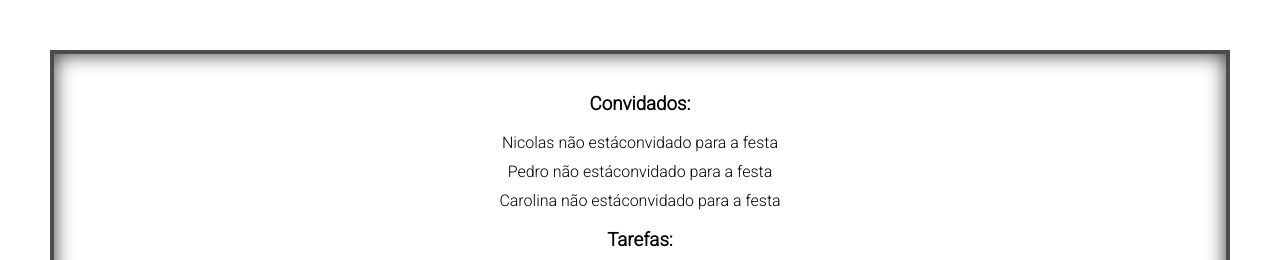
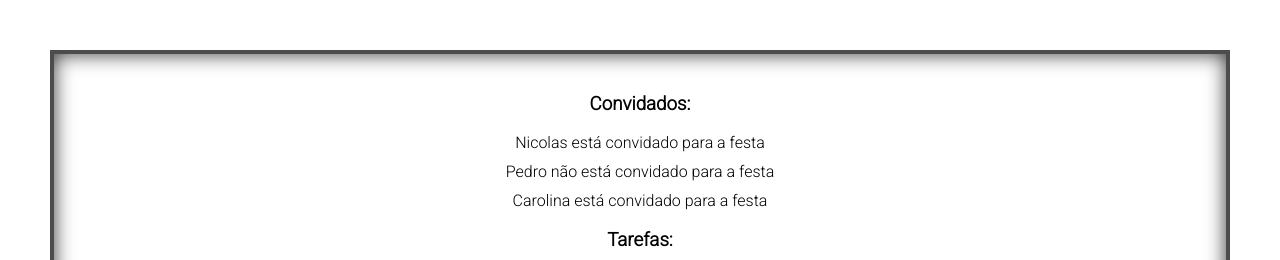
Before and after one commit to PatriciaRuffino/FrondEnd3Mesa06, a React (Create React App) app: page / in a window 1280 px wide. Shown: the top 260 px of the page. Built offline with nearby package versions, Linux system fonts and the light colour scheme.

Commit message:
correcao

```diff
--- a/src/components/ClassComponent.jsx
+++ b/src/components/ClassComponent.jsx
@@ -1,9 +1,10 @@
 import React,{Component} from 'react'
+
 
 export default class ClassComponent extends Component{
     render(){
         return(
-            <li>{this.props.nome} {this.props.estaNaLista ? " está" : " não está"}
+            <li>{this.props.nome} {this.props.estaNalista? " está " : " não está "}
             convidado para a festa</li>
         )
 
--- a/src/components/FunctionComponent.jsx
+++ b/src/components/FunctionComponent.jsx
@@ -1,9 +1,9 @@
 import React from 'react'
 
-const functionComponent =(props) => {
+const FunctionComponent =(props) => {
     return(
         <li>{props.nome} trará {props.tarefa}</li>
     )
 
 }
-export default functionComponent
+export default FunctionComponent
```
